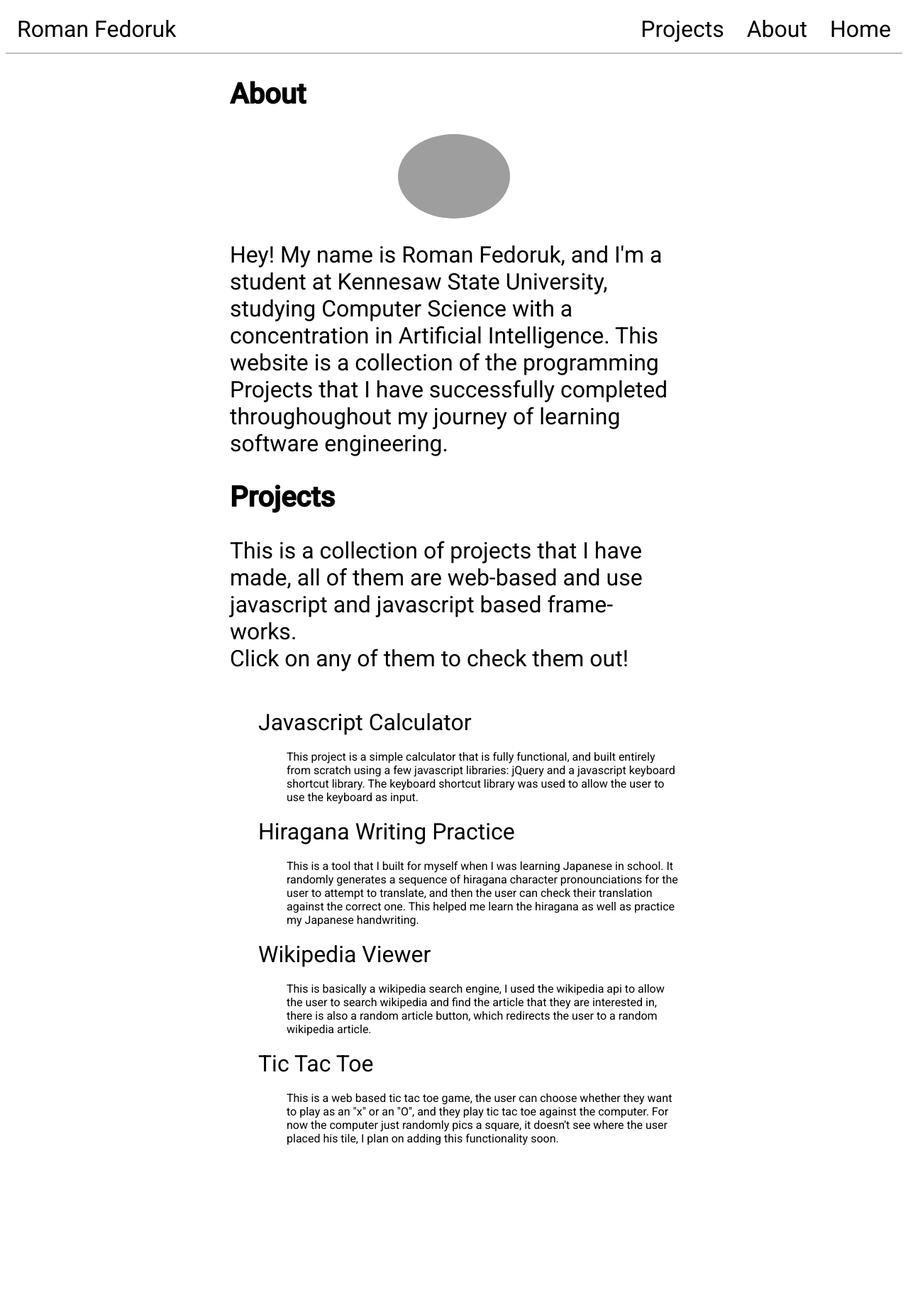
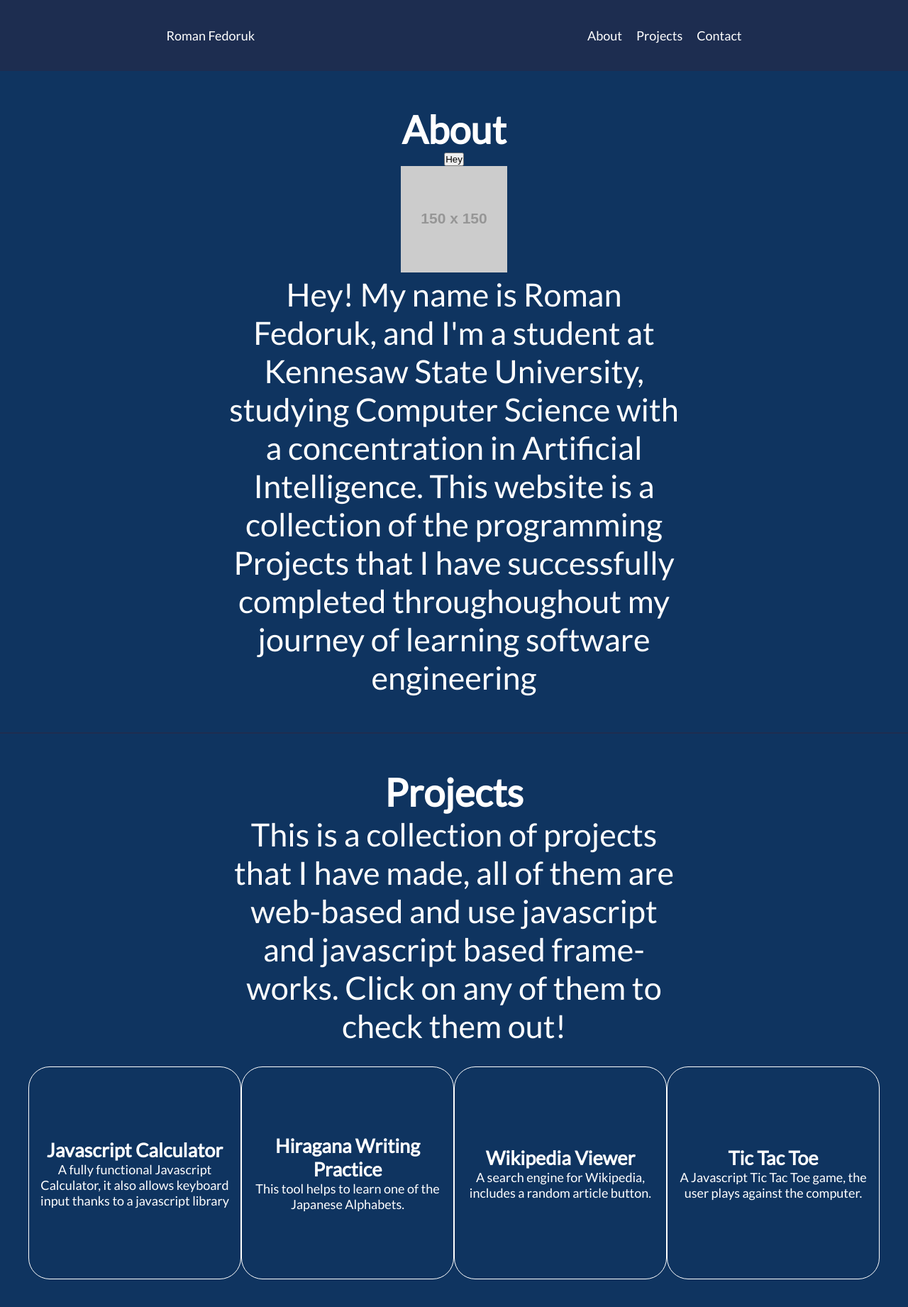
Before and after one commit to rfedoruk/rfedoruk.github.io, a plain HTML site: page index.html in a window 1280 px wide. Shown: the whole page at 71% size. Before the commit the page ends 1670 px from the top, so only its background shows below. Drawn offline with Linux system fonts and the light colour scheme; grey boxes are pictures that could not be loaded; placeholder pictures from the web are drawn by us.

Commit message:
Redid Portfolio
Redid entire portfolio site using flexbox instead of a whole mess of floats

```diff
--- a/index.html
+++ b/index.html
@@ -1,36 +1,67 @@
-<!doctype html>
+<!DOCTYPE html>
+<html lang='en'>
+  <head>
+    <meta charset='UTF-8'/>
+    <title>Roman Fedoruk</title>
 
-<html lang="en">
-<head>
-  <meta charset="utf-8">
+    <link rel='stylesheet' href='portfolio.css'/>
+    <meta name='viewport'
+      content='width=device-width, initial-scale=1.0, maximum-scale=1.0' />
+      <link rel="preconnect" href="https://fonts.gstatic.com">
+<link href="https://fonts.googleapis.com/css2?family=Lato&display=swap" rel="stylesheet">
+  </head>
+  <body>
 
-  <title>Roman Fedoruk</title>
-  <meta name="description" content="Roman Fedoruk Portfolio Site">
-  <meta name="author" content="Roman Fedoruk">
+    <div class='page'>
+  <div class='section menu'>
+          <div class="menu-child">Roman Fedoruk</div>
+          <div class="links">
+          <div class="menu-child">About</div>
+          <div class="menu-child">Projects</div>
+          <div class="menu-child">Contact</div>
+        </div>
+  </div>
 
-  <link rel="stylesheet" href="styles.css">
-  <link rel="preconnect" href="https://fonts.gstatic.com">
-  <link href="https://fonts.googleapis.com/css2?family=Roboto:ital,wght@0,400;0,500;1,400&display=swap" rel="stylesheet">
+  <div class='section about'>
+    <h1>About</h1>
+    <button class=".hvr-grow-shadow">Hey</button>
+    <div class='picture'><img src="https://via.placeholder.com/150"/></div>
+    <div class="header-text about-text">
+    <p>Hey! My name is Roman Fedoruk, and I'm a student at Kennesaw State University,
+       studying Computer Science with a concentration in Artificial Intelligence. This website is a collection of the programming Projects
+     that I have successfully completed throughoughout my journey of learning software engineering</p> </div>
+  </div>
 
-</head>
+  <div class="section projects">
+    <div class="projects-text">
+      <h1> Projects</h1>
+      <p class="header-text">This is a collection of projects that I have made, all of them are web-based and use javascript and javascript based frame-works.
+Click on any of them to check them out!</p>
+    </div>
+    <div class="project-grid">
+        <div class="project-grid-item"><a href="js-calculator/dist/index.html">
+          <h2>Javascript Calculator</h2>
+          <p>A fully functional Javascript Calculator, it also allows keyboard input thanks to a javascript library</p></a>
+        </div>
+        <div class="project-grid-item"><a href="hiragana-writing-help/dist/index.html">
+          <h2>Hiragana Writing Practice</h2>
+          <p>This tool helps to learn one of the Japanese Alphabets.</p></a>
+        </div>
+        <div class="project-grid-item"><a href="wikipedia-viewer/dist/index.html">
+          <h2>Wikipedia Viewer</h2>
+          <p>A search engine for Wikipedia, includes a random article button.</p></a>
+        </div>
+        <div class="project-grid-item"><a href="tic-tac-toe/dist/index.html">
+          <h2>Tic Tac Toe</h2>
+          <p>A Javascript Tic Tac Toe game, the user plays against the computer.</p></a>
+        </div>
+    </div>
+  </div>
+</div>
+  </body>
+</html>
 
-<body>
-  <script src="js/scripts.js"></script>
-
-  <ul id="header">
-  <li class="header-child" id="name"><a href="">Roman Fedoruk</a></li>
-  <li class="header-child"><a href="">Home</a></li>
-  <li class="header-child"><a href="">About</a></li>
-  <li class="header-child"><a href="">Projects</a></li>
-</ul>
-<div id="about">
-  <h2>About</h2>
-  <img src="Pictures/picture2.jpg" alt="RomanFedoruk" id="pic-of-me">
-  <p>Hey! My name is Roman Fedoruk, and I'm a student at Kennesaw State University,
-     studying Computer Science with a concentration in Artificial Intelligence. This website is a collection of the programming Projects
-   that I have successfully completed throughoughout my journey of learning software engineering.</p>
- </div>
-  <div id="projects">
+  <!-- <div id="projects">
     <h2>Projects</h2>
     <p>This is a collection of projects that I have made, all of them are web-based and use javascript and javascript based frame-works.
       <br>
@@ -67,6 +98,4 @@
       </li>
 
     </ul>
-  </div>
-</body>
-</html>
+  </div> -->
--- /dev/null
+++ b/portfolio.css
@@ -0,0 +1,144 @@
+/* Color Pallete:
+  Light Shade: E8E2EC
+  Light Accent: 999CA5
+  Main Color: 658CB8
+  Dark Accent: 837174
+  Dark Shades: 2B2D4D
+
+
+ */
+
+* {
+  margin: 0;
+  padding: 0;
+  box-sizing: border-box;
+}
+
+body{
+  font-family: 'Lato', sans-serif;
+  font-size: 18px;
+  color: white;
+}
+
+.page {
+  display: flex;
+  flex-wrap: wrap;
+}
+
+.section {
+  width: 100%;
+  height: auto;
+  display: flex;
+  justify-content: space-around;
+  align-items: center;
+  background-color: #0f3460;
+  padding-bottom: 50px;
+  padding-top: 50px;
+}
+
+.menu {
+  background-color: #1d2d50;
+  height: 80px;
+  display: flex;
+}
+
+.menu-child{
+  padding-left: 10px;
+  padding-right: 10px;
+  color: white;
+}
+
+.links div:hover{
+  cursor: pointer;
+}
+
+.links{
+  display: flex;
+  justify-content: flex-end;
+}
+
+.about{
+  /* background-color: #E8E2EC; */
+  display: flex;
+  justify-content: center;
+  flex-direction: column;
+}
+
+h1{
+    font-size: 3em;
+}
+
+.header-text{
+  font-size: 2.5em;
+}
+.about-text{
+  width: 50%;
+  text-align: center;
+}
+
+.projects{
+  border-top: 2px solid #1d2d50;
+  display: flex;
+  justify-content: center;
+  flex-direction: column;
+}
+.projects-text{
+  /* display: flex; */
+  justify-content: center;
+  text-align: center;
+  width: 50%;
+}
+
+.project-grid{
+  /* width: 900px; */
+  padding-top: 30px;
+  display: flex;
+  justify-content: center;
+  flex-wrap: wrap;
+}
+
+.project-grid-item{
+  width: 300px;
+  height: 300px;
+  border: 1px solid white;
+  border-radius: 10%;
+  display: flex;
+  justify-content: center;
+  align-items: center;
+  flex-direction: column;
+  text-align: center;
+}
+
+/* Styling for the project tiles */
+a{
+  color: white;
+  text-decoration: none;
+}
+
+/* Mobile Styles  */
+@media only screen and (max-width: 400px) {
+  .about-text{
+    width: 100%;
+  }
+  .projects-text{
+    width: 100%;
+  }
+  .header-text{
+    font-size: 1.5em;
+  }
+}
+
+/* Tablet Styles */
+@media only screen and (min-width: 401px) and (max-width: 960px) {
+  .about-text{
+    width: 100%;
+  }
+
+  .projects-text{
+    width: 100%;
+  }
+
+  .header-text{
+    font-size: 1.5em;
+  }
+}
```
Also changed, not shown: redo-index.html (added, +33 -0 lines).
